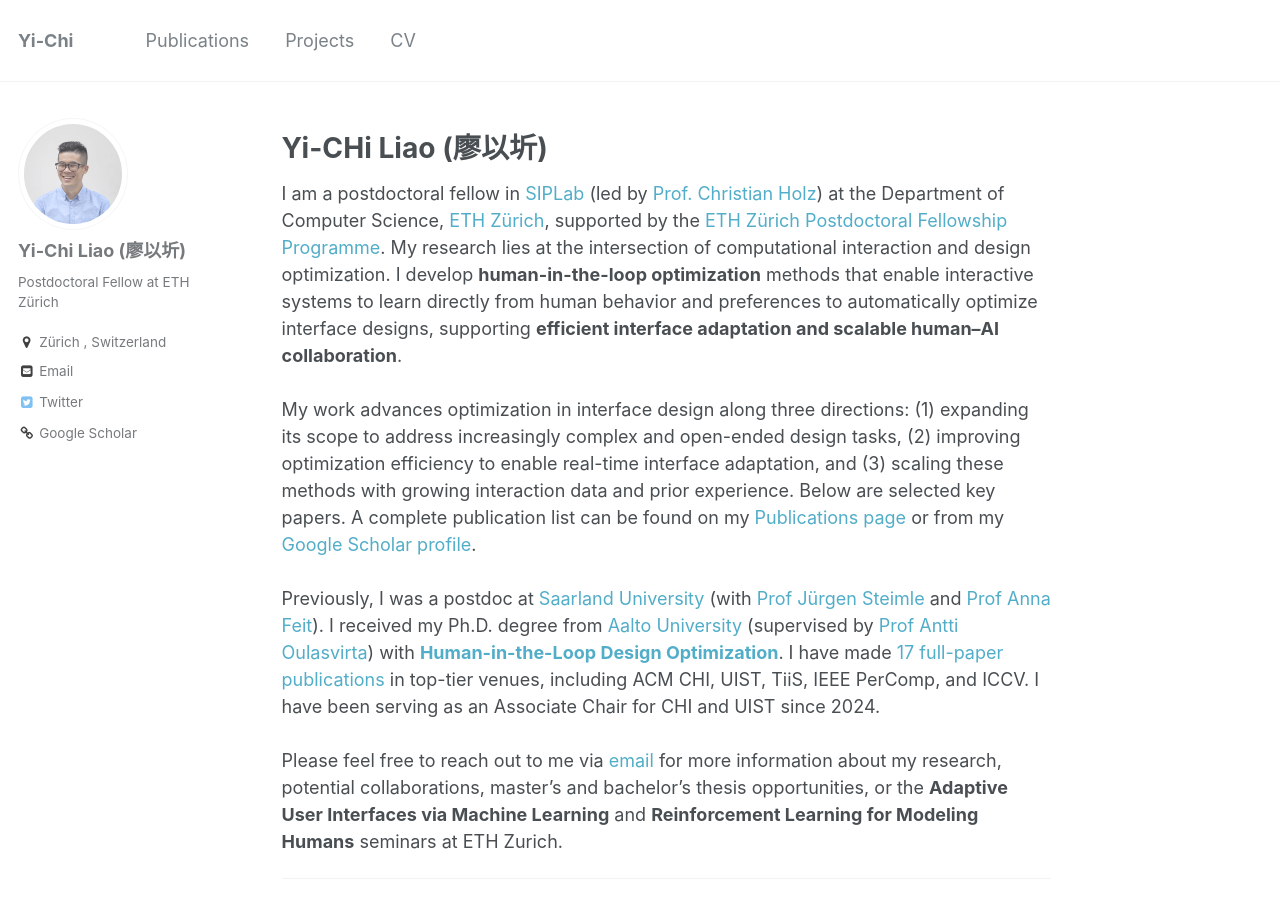
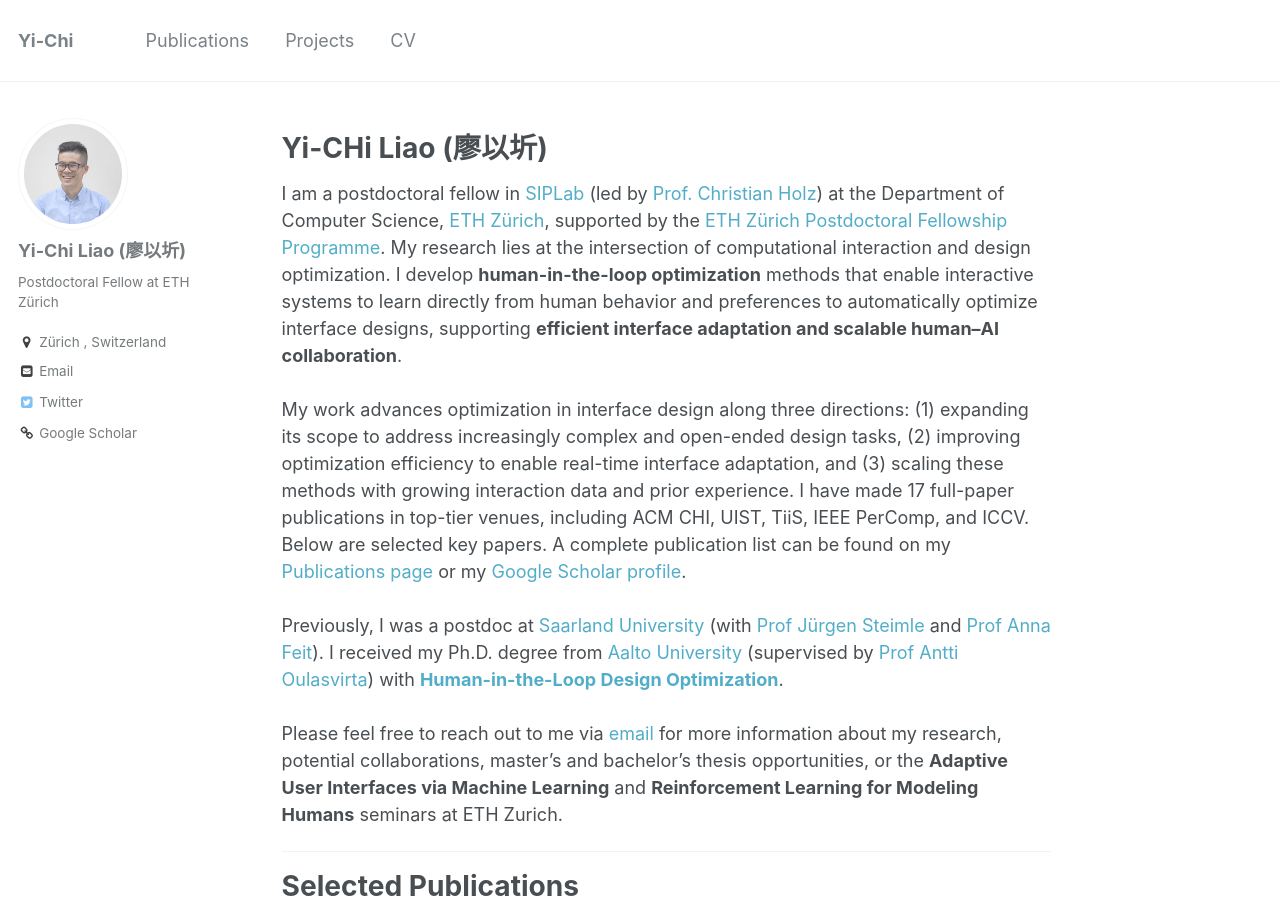
Before and after one commit to yichiliao/yichiliao.github.io, a Jekyll site: the page built from _pages/about.md, in a window 1280 px wide and 900 px high. Built offline with Jekyll 4.4.1, drawn with Linux system fonts in a browser that asks for light colours.

Commit message:
updating about

```diff
--- a/_pages/about.md
+++ b/_pages/about.md
@@ -12,11 +12,11 @@
 <br>
 <br>
 My work advances optimization in interface design along three directions: (1) expanding its scope to address increasingly complex and open-ended design tasks, (2) improving optimization efficiency to enable real-time interface adaptation, and (3) scaling these methods with growing interaction data and prior experience.
-Below are selected key papers. A complete publication list can be found on my [Publications page](https://yichiliao.com/publications/) or from my [Google Scholar profile](https://scholar.google.com/citations?user=Ddny4V4AAAAJ&hl=en).
+I have made 17 full-paper publications in top-tier venues, including ACM CHI, UIST, TiiS, IEEE PerComp, and ICCV.
+Below are selected key papers. A complete publication list can be found on my [Publications page](https://yichiliao.com/publications/) or my [Google Scholar profile](https://scholar.google.com/citations?user=Ddny4V4AAAAJ&hl=en).
 <br>
 <br>
 Previously, I was a postdoc at [Saarland University](https://www.uni-saarland.de/en/home.html) (with [Prof Jürgen Steimle](https://hci.cs.uni-saarland.de/people/juergen-steimle/) and [Prof Anna Feit](http://annafeit.de/)). I received my Ph.D. degree from [Aalto University](https://www.aalto.fi/en) (supervised by [Prof Antti Oulasvirta](https://users.aalto.fi/~oulasvir/)) with [**Human-in-the-Loop Design Optimization**](https://drive.google.com/file/d/1UcH6LuV7GiyRMvrVb9EZ34z-FeGPDBS7/view?usp=sharing).
-I have made [17 full-paper publications](https://scholar.google.com/citations?user=Ddny4V4AAAAJ&hl=en) in top-tier venues, including ACM CHI, UIST, TiiS, IEEE PerComp, and ICCV. I have been serving as an Associate Chair for CHI and UIST since 2024.
 <br>
 <br>
 Please feel free to reach out to me via [email](mailto:yichi.liao@inf.ethz.ch) for more information about my research, potential collaborations, master’s and bachelor’s thesis opportunities, or the **Adaptive User Interfaces via Machine Learning** and **Reinforcement Learning for Modeling Humans** seminars at ETH Zurich.
```
